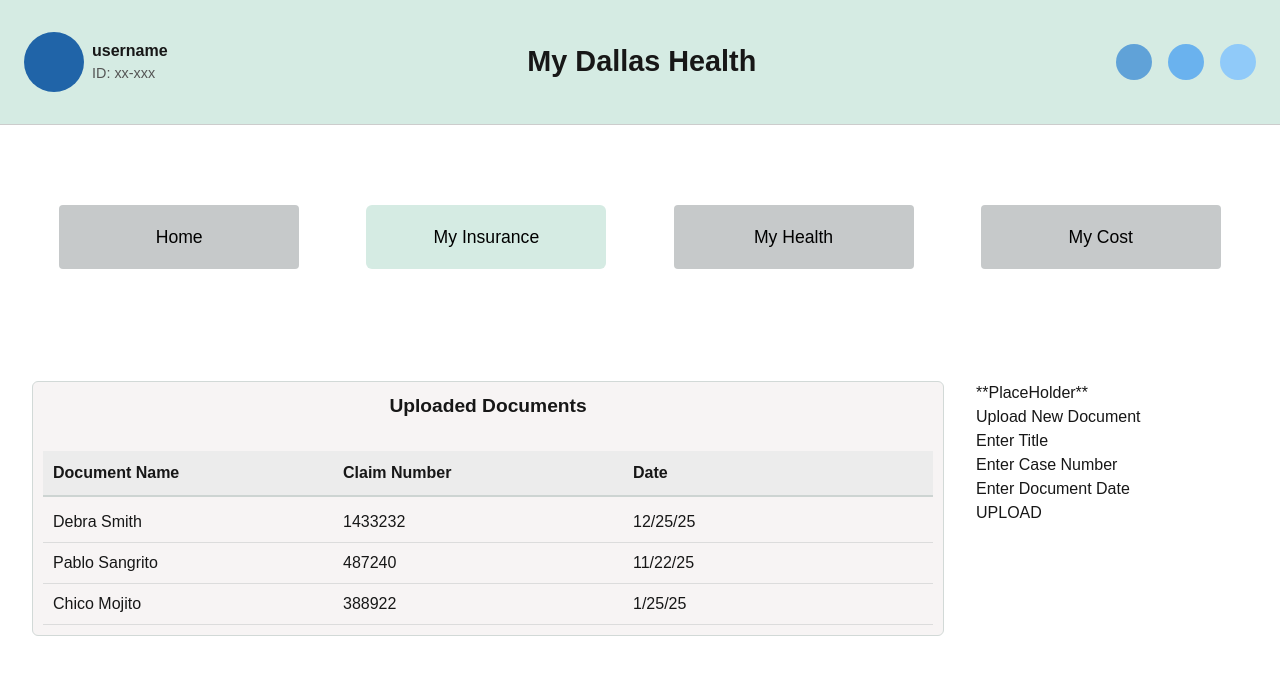
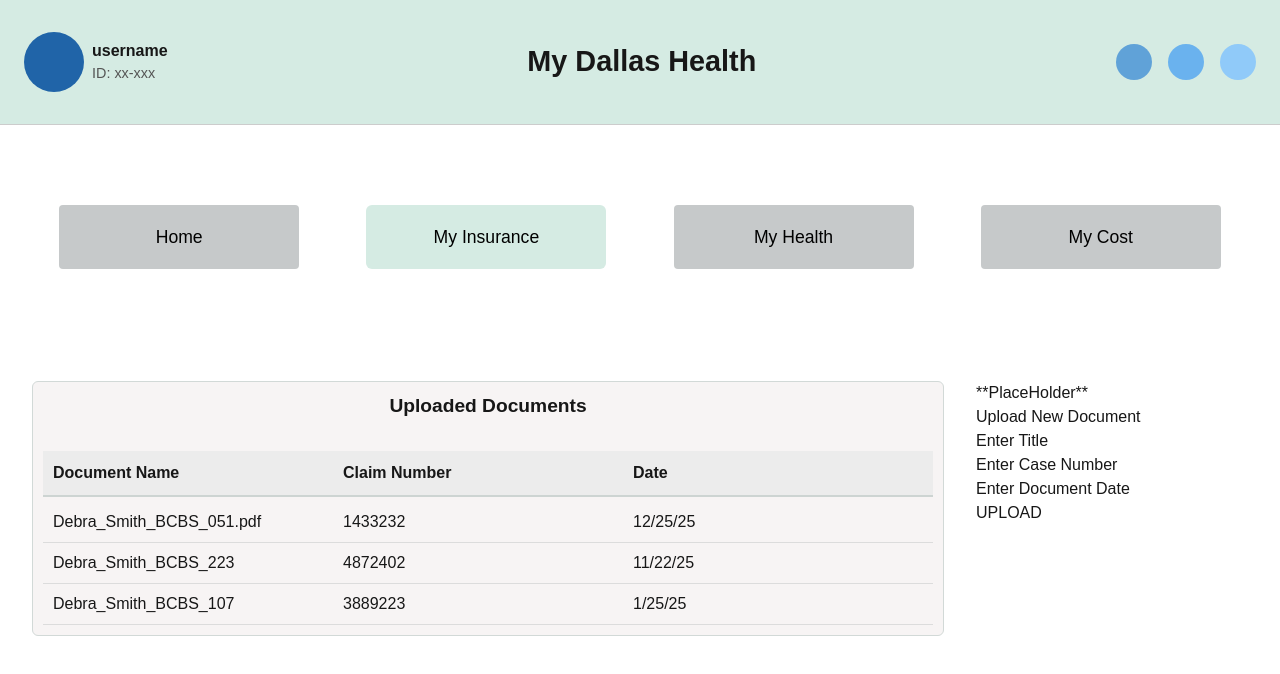
Before and after one commit to Steezzee/dallashealthcare, a Next.js app: page /insurance in a window 1280 px wide. Shown: the top 674 px of the page. Built offline with nearby package versions, Linux system fonts and the light colour scheme.

Commit message:
Update UploadedDocuments.tsx
Changes to hardcoded data

```diff
--- a/app/_components/UploadedDocuments.tsx
+++ b/app/_components/UploadedDocuments.tsx
@@ -3,9 +3,9 @@ import Link from "next/link";
 import styles from "./UploadedDocuments.module.css";
 
 const docs = [
-    { name: "Debra Smith", caseNum: "1433232", date: "12/25/25"},
-    { name: "Pablo Sangrito", caseNum: "487240", date: "11/22/25"},
-    { name: "Chico Mojito", caseNum: "388922", date: "1/25/25"},
+    { name: "Debra_Smith_BCBS_051.pdf", caseNum: "1433232", date: "12/25/25"},
+    { name: "Debra_Smith_BCBS_223", caseNum: "4872402", date: "11/22/25"},
+    { name: "Debra_Smith_BCBS_107", caseNum: "3889223", date: "1/25/25"},
 ];
 
 const UploadedDocuments = () => {
```
